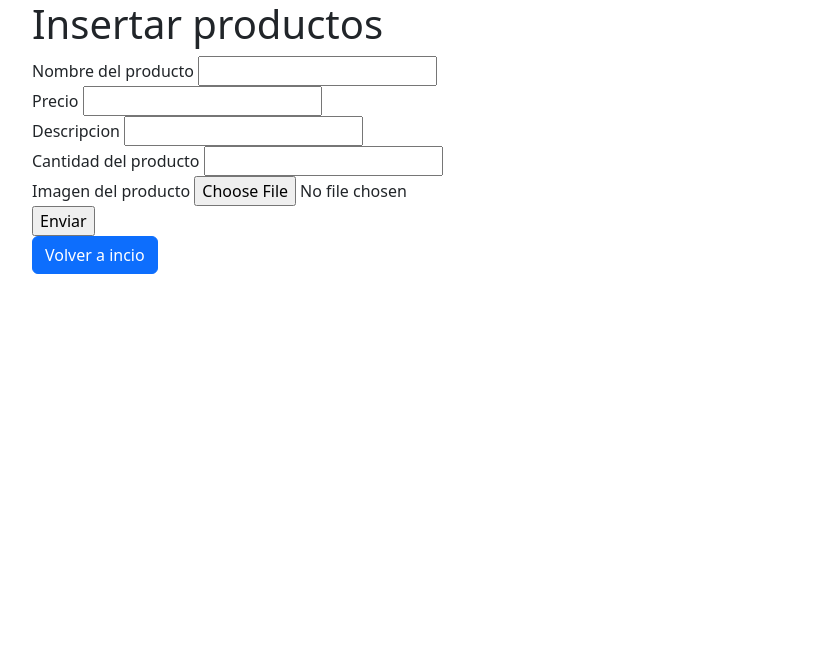
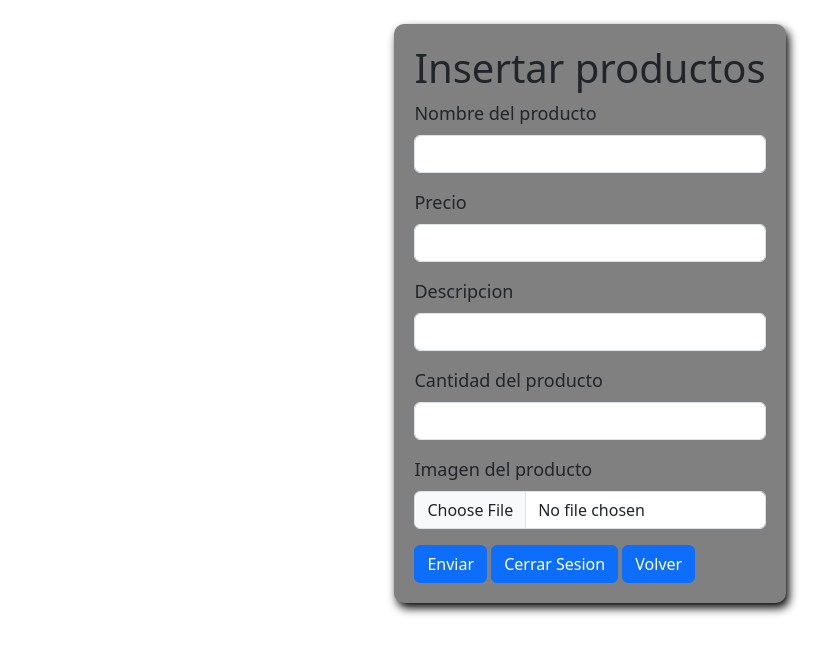
Before and after one commit to CanoGilJuanjo/ProyectoSupermercado, a PHP site: page /insertarProductos.php in a window 1280 px wide. Shown: the top 654 px of the page, without its empty margins (50-877 px from the left). Run offline with PHP 8.4, Linux system fonts and the light colour scheme; the visitor is signed in with stand-in values (Sample User, id 1).

Commit message:
Guardado modificacion formularios inicioSesion registro y insertarProductos

```diff
--- a/views/insertarProductos.php
+++ b/views/insertarProductos.php
@@ -5,40 +5,55 @@
         <meta name="viewport" content="width=device-width, initial-scale=1.0">
         <title>Insertar productos</title>
         <link rel="stylesheet" href="styles/bootstrap.min.css">
+        <link rel="stylesheet" href="styles/estilo.css">
+        <?php
+            #Funciones/clases requeridas para esta pagina
+            require "../util/funciones.php";
+        ?>
     </head>
     <body>
-        <div class="container">
+        <div class="container mt-4">
             <h1>Insertar productos</h1>
             <form action="" method="post" enctype="multipart/form-data">
-                <div>
-                    <label for="nombre">Nombre del producto</label>
-                    <input type="text" name="nombre" id="nombre">
+                <div class="mb-3">
+                    <label for="nombre" class="form-label">Nombre del producto</label>
+                    <input type="text" name="nombre" id="nombre" class="form-control">
                 </div>
-                <div>
-                    <label for="precio">Precio</label>
-                    <input type="number" step="0.01" name="precio" id="precio">
+                <div class="mb-3">
+                    <label for="precio" class="form-label">Precio</label>
+                    <input type="number" step="0.01" name="precio" id="precio" min="0" class="form-control">
                 </div>
-                <div>
-                    <label for="descripcion">Descripcion</label>
-                    <input type="text" name="descripcion" id="descripcion">
+                <div class="mb-3">
+                    <label for="descripcion" class="form-label">Descripcion</label>
+                    <input type="text" name="descripcion" id="descripcion" class="form-control">
                 </div>
-                <div>
-                    <label for="cantidad">Cantidad del producto</label>
-                    <input type="number" name="cantidad" id="cantidad">
+                <div class="mb-3">
+                    <label for="cantidad" class="form-label">Cantidad del producto</label>
+                    <input type="number" name="cantidad" id="cantidad" min="0" class="form-control">
                 </div>
-                <div>
-                    <label for="imagen">Imagen del producto</label>
-                    <input type="file" name="imagen" id="imagen">
+                <div class="mb-3">
+                    <label for="imagen" class="form-label">Imagen del producto</label>
+                    <input type="file" name="imagen" id="imagen" class="form-control">
                 </div>
-                <input type="submit" value="Enviar">
+                <input type="submit" value="Enviar" class="btn btn-primary">
+                <input type="submit" name="envio" value="Cerrar Sesion" class='btn btn-primary'>
+                <input type="submit" value="Volver" name="envio" class="btn btn-primary">
+            </form>
+
             <?php
                 session_start();
                 if($_SESSION["rol"] != "admin"){
                     session_destroy();
                     header("location: index.php");
                 }
-                    require "../util/funciones.php";
+
                 if($_SERVER["REQUEST_METHOD"] == "POST"){
+                    if( isset($_POST["envio"]) && $_POST["envio"] == "Cerrar Sesion"){
+                        session_destroy();
+                        header("location: index.php");
+                    }else if(isset($_POST["envio"]) && $_POST["envio"] == "Volver"){
+                        header("location: paginaPrincipal.php");
+                    }
                     $nombre = $_POST["nombre"];
                     $precio = $_POST["precio"];
                     $descripcion = $_POST["descripcion"];
@@ -53,10 +68,10 @@
 
                     //Validacion de nombre
                     if(strlen($nombre) == 0){
-                            echo "Error el nombre es obligatorio";
+                        echo "<p class='text-danger bg-light p-4 rounded-3 mt-3'>Error el nombre es obligatorio</p>";
                     }else{
                         if(sqlProductoExistenteNombre($nombre)){
-                                echo "Error el producto ya existe";
+                            echo "<p class='text-danger bg-light p-4 rounded-3 mt-3'>Error el producto ya existe</p>";
                         }else{
                             $cond1 = true;
                         }
@@ -64,13 +79,13 @@
 
                     //Validacion Imagen
                     if($cond1 && strlen($imagen["name"]) == 0){
-                            echo "Error la imagen es obligatoria";
+                        echo "<p class='text-danger bg-light p-4 rounded-3 mt-3'>Error la imagen es obligatoria</p>";
                     }else if($cond1){
                         if($imagen["type"] != "image/jpeg" && $imagen["type"] != "image/jpg" && $imagen["type"] != "image/png"){
-                                echo "Error en el formato de imagen";
+                            echo "<p class='text-danger bg-light p-4 rounded-3 mt-3'>Error en el formato de imagen</p>";
                         }else{
                             if($imagen["size"]>5*1024*1024){
-                                    echo "Error el tamaño maximo de la imgen tiene que ser menor que 5MB";
+                                echo "<p class='text-danger bg-light p-4 rounded-3 mt-3'>Error el tamaño maximo de la imgen tiene que ser menor que 5MB</p>";
                             }else{
                                 $ruta = "images/" . $imagen["name"];
                                 move_uploaded_file($imagen["tmp_name"],$ruta);
@@ -81,13 +96,14 @@
 
                     //Validacion de Precio
                     if($cond1 && $cond2 &&  !is_numeric($precio)){
-                            echo "Error el precio es obligatorio y solo se aceptan numeros";
+                        echo "<p class='text-danger bg-light p-4 rounded-3 mt-3'>Error el precio es obligatorio y solo se aceptan numeros</p>";
                     }else if($cond1 && $cond2){
-                            $regex = "/^[0-9]+\.[0-9]+$/";
+                        /*$regex = "/^[0-9]+\.[0-9]+$/";
                         if(!preg_match($regex, $precio)){
                             echo "Error el precio tiene que indicarse con . no con ,";
-                            }else if($precio<0){
-                                echo "Error en precio no puede ser negativo";
+                        }else*/
+                        if($precio<0){
+                            echo "<p class='text-danger bg-light p-4 rounded-3 mt-3'>Error en precio no puede ser negativo</p>";
                         }else{
                             $cond3 = true;
                         }
@@ -95,10 +111,10 @@
 
                     //Validacion de la cantidad
                     if($cond1 && $cond2 && $cond3 && (!is_numeric($cantidad)||is_null($cantidad))){
-                            echo "Error la cantidad es obligatoria y solo acepta numeros";
+                        echo "<p class='text-danger bg-light p-4 rounded-3 mt-3'>Error la cantidad es obligatoria y solo acepta numeros</p>";
                     }else if($cond1 && $cond2 && $cond3){
                         if($cantidad<0){
-                                echo "Error la cantidad no puede ser menor que 0";
+                            echo "<p class='text-danger bg-light p-4 rounded-3 mt-3'>Error la cantidad no puede ser menor que 0</p>";
                         }else{
                             $cond4 = true;
                         }
@@ -110,13 +126,11 @@
                         $conexion -> query($sql);
                         $file = fopen("../BaseDatos/InsertarProductos.sql","a");
                         fwrite($file,$sql."\n");
-                            echo "Todo insertado correctamente";
+                        echo "<p class='text-danger bg-light p-4 rounded-3 mt-3'>Todo insertado correctamente</p>";
                         fclose($file);
                     }
                 }
             ?>
-            </form>
-            <a href="paginaPrincipal.php"><button class="btn btn-primary">Volver a incio</button></a>
         </div>
     </body>
 </html>
--- a/views/registro.php
+++ b/views/registro.php
@@ -5,7 +5,7 @@
         <meta name="viewport" content="width=device-width, initial-scale=1.0">
         <title>Registro</title>
         <link rel="stylesheet" href="styles/bootstrap.min.css">
-        <link rel="stylesheet" href="styles/inicioRegistro.css">
+        <link rel="stylesheet" href="styles/estilo.css">
     </head>
     <body>
         <div class="container">
--- /dev/null
+++ b/views/styles/estilo.css
@@ -0,0 +1,15 @@
+.container{
+    background-color: grey;
+    padding: 20px;
+    border-radius: 10px;
+    box-shadow: 3px 5px 10px black;
+    margin: 0px auto;
+    margin-top: 10%;
+    width: fit-content;
+}
+.form-label{
+    font-size: large;
+}
+input[submit] ~ a{
+    display: flex;
+}
```
Also changed, not shown: views/index.php (+4 -3 lines), views/paginaPrincipal.php (+12 -10 lines), views/styles/inicioRegistro.css (deleted, +0 -14 lines), util/objetoProducto.php (renamed from views/objetoProducto.php). Lines whose indentation alone changed are shown as unchanged.
